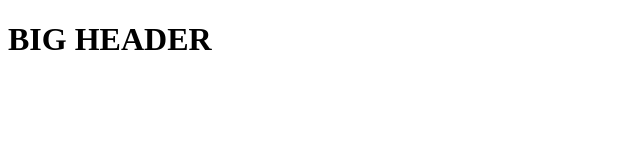
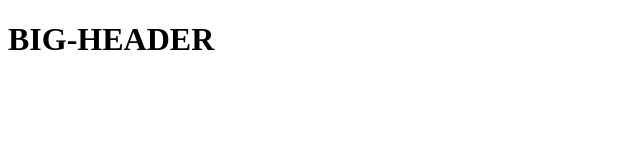
Before and after one commit to Mu-Gee/learn-git, a plain HTML site: page index.html in a window 1280 px wide. Shown: the full height of the page, 0-640 px from the left. Drawn offline with Linux system fonts and the light colour scheme.

Commit message:
modified index.html

```diff
--- a/index.html
+++ b/index.html
@@ -1,5 +1,5 @@
 <!DOCTYPE html>
 
-<h1>BIG HEADER</h1>
+<h1>BIG-HEADER</h1>
 
 </html>
```
